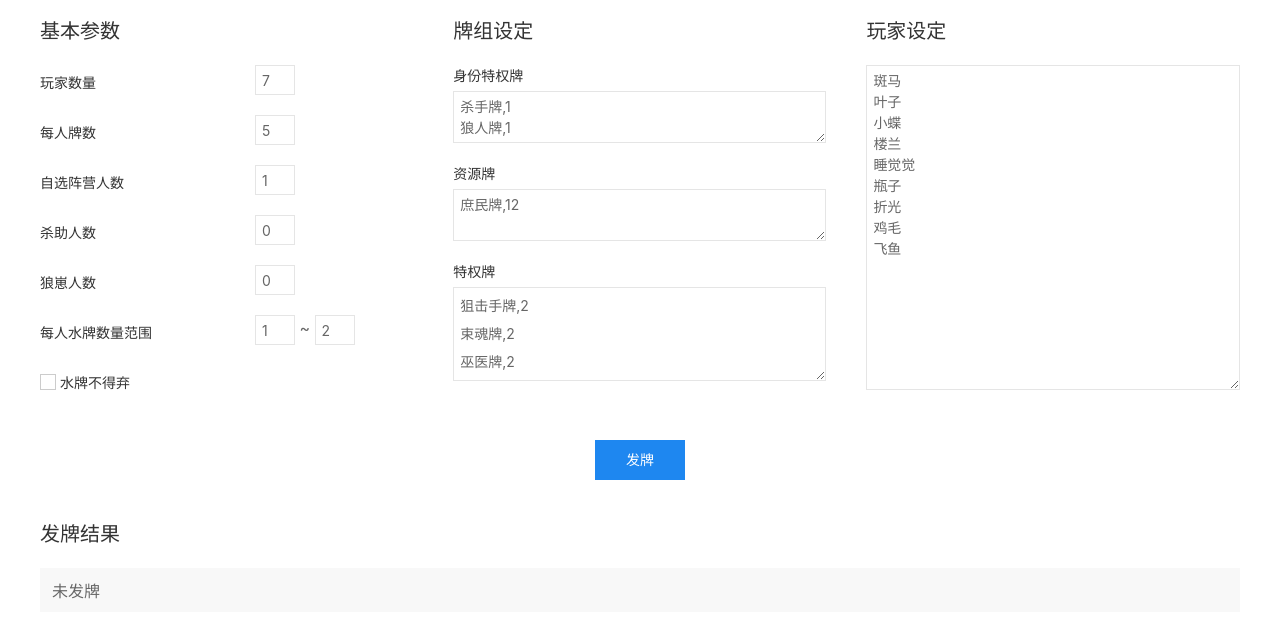
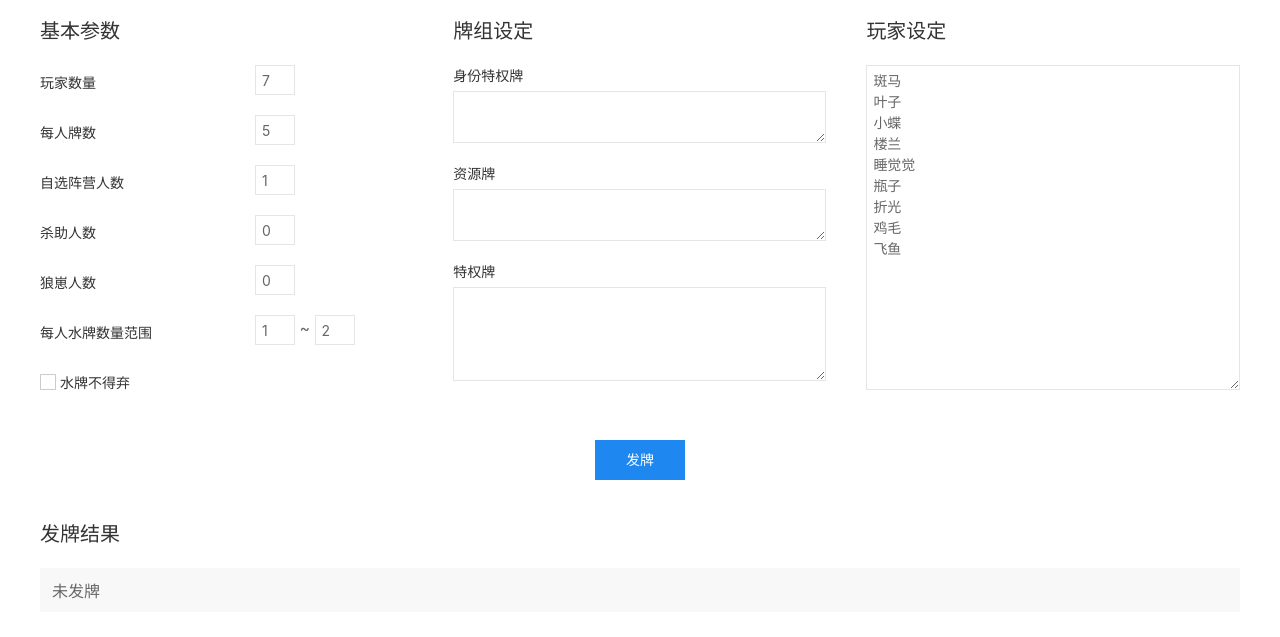
Before and after one commit to JiYouMCC/CatHas9Lives, a website with bundled scripts: page index.html in a window 1280 px wide. Shown: the part 83-720 px from the top of the page. Built offline with nearby package versions, Linux system fonts and the light colour scheme.

Commit message:
修改9人规则

```diff
--- a/index.html
+++ b/index.html
@@ -85,29 +85,19 @@
             <div class="uk-margin">
               <label class="uk-form-label" for="cardIdentity">身份特权牌</label>
               <div class="uk-form-controls">
-                <textarea class="uk-textarea uk-form-small" rows="2" id="cardIdentity" rows="14">杀手牌,1
-狼人牌,1</textarea>
+                <textarea class="uk-textarea uk-form-small" rows="2" id="cardIdentity" rows="14"></textarea>
               </div>
             </div>
             <div class="uk-margin">
               <label class="uk-form-label" for="cardResource">资源牌</label>
               <div class="uk-form-controls">
-                <textarea class="uk-textarea uk-form-small" rows="2" id="cardResource" rows="14">庶民牌,12</textarea>
+                <textarea class="uk-textarea uk-form-small" rows="2" id="cardResource" rows="14"></textarea>
               </div>
             </div>
             <div class="uk-margin">
               <label class="uk-form-label" for="cardPrivilege">特权牌</label>
               <div class="uk-form-controls uk-form-small">
-                <textarea class="uk-textarea uk-form-small" id="cardPrivilege" rows="3">狙击手牌,2
-束魂牌,2
-巫医牌,2
-防弹衣/狼毒牌,2
-禁锢/反狙击牌,2
-绝杀/特赦牌,2
-诅咒/庇佑牌,2
-纵火/圣人牌,2
-保镖牌,3
-阿米巴变形牌,3</textarea>
+                <textarea class="uk-textarea uk-form-small" id="cardPrivilege" rows="3"></textarea>
               </div>
             </div>
           </form>
@@ -144,4 +134,5 @@
   </body>
   <script src="js/jquery-3.1.1.min.js"></script>
   <script src="js/uikit.min.js"></script>
+  <script type="text/javascript">setRule(rule_9)</script>
 </html>
--- a/src/cathasnlife.ts
+++ b/src/cathasnlife.ts
@@ -158,7 +158,7 @@ function license(rule: Rule) {
             player.clearCards();
         }
 
-        // Deside which card(s) to abandon
+        // Deside which card(s) to abandon 先弃牌
         for (var i = 0; i < abandonCardsCount; i++) {
             let card: Card = undefined;
             let cardId: number = undefined;
@@ -171,7 +171,7 @@ function license(rule: Rule) {
             tempCards.splice(cardId, 1);
         }
 
-        // License People Cards
+        // License People Cards 发资源牌（水牌）
         if (!licenseResource(tempCards, tempPlayers, rule.resourceRange)) {
             return { result: false, abandonCards: [], players: [] };
         }
@@ -204,6 +204,7 @@ function license(rule: Rule) {
                 }
             }
 
+            // 身份牌不能多拿，不然重发这一张
             let checkLimit = false;
             for (var i = privilegeStrs.length - 1; i >= 0; i--) {
                 let privilege = privilegeStrs[i];
@@ -449,15 +450,15 @@ let rule_7: RuleTable = {
 
 let rule_9: RuleTable = {
     playerCount: 9,
-    cardEach: 6,
+    cardEach: 5,
     optionalCount: 0,
     killerHelperCount: 1,
     werewolfHelperCount: 1,
-    resourceRange: [3, 3],
+    resourceRange: [2, 2],
     keepResource: true,
     cardIdentity: "杀手牌,1\n狼人牌,1",
-    cardResource: "庶民牌,27",
-    cardPrivilege: "狙击手牌,3\n束魂牌,3\n巫医牌,3\n防弹衣/狼毒牌,3\n禁锢/反狙击牌,2\n绝杀/特赦牌,2\n诅咒/庇佑牌,2\n纵火/圣人牌,2\n保镖牌,4\n阿米巴变形牌,4"
+    cardResource: "资源牌,18",
+    cardPrivilege: "纵火/圣人牌,2\n绝杀/特赦牌,2\n禁锢/反狙击牌,2\n防弹衣/狼毒牌,2\n狙击手牌,3\n束魂牌,3\n巫医牌,3\n诅咒/庇佑牌,3\n保镖牌,4\n变形牌,4"
 }
 
 let rule_single: RuleTable = {
```
Also changed, not shown: src/cathasnlife.min.js.
